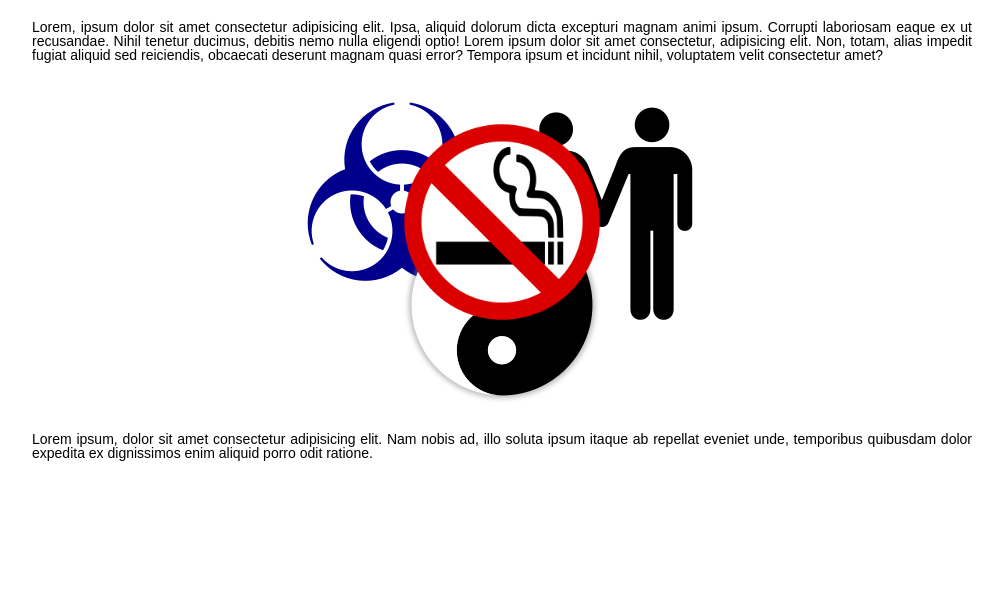
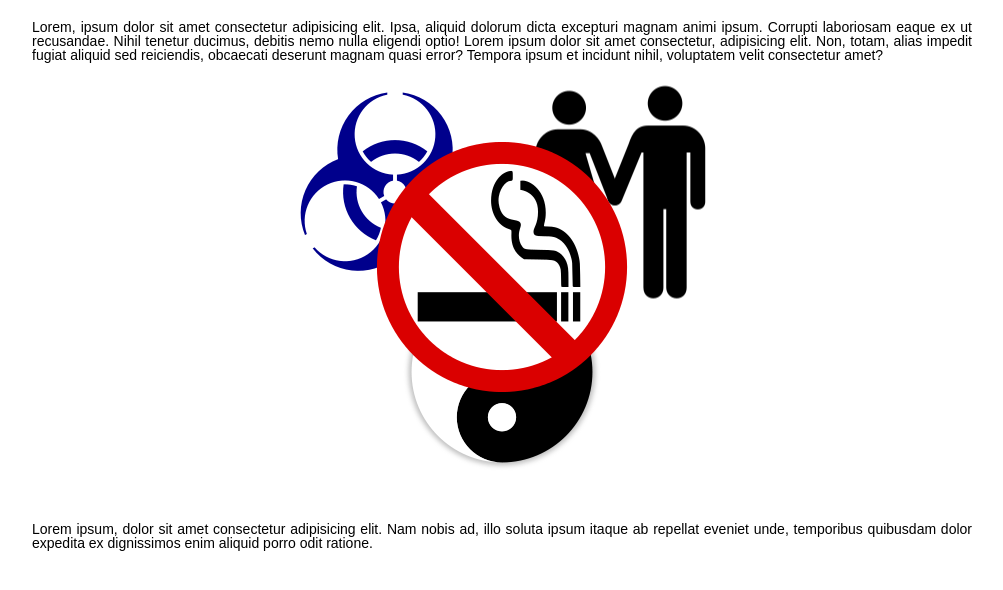
Before and after one commit to 7862212/DZ8b, a plain HTML site: page index.html in a window 1280 px wide. Shown: the whole page, without its empty margins (138-1141 px from the left). Drawn offline with Linux system fonts and the light colour scheme.

Commit message:
added background

```diff
--- a/Source/style.scss
+++ b/Source/style.scss
@@ -36,7 +36,6 @@ body {
 	&__menu {}
 
 	// .maket-abc__text
-
 	&__text {
 		text-align: justify;
 		padding: 20px;
@@ -44,12 +43,11 @@ body {
 
 	// .maket-abc__pic
 	&__pic {
-		padding: 20px;
 		display: flex;
-		align-items: end;
-		justify-content: space-evenly;
+		align-items: flex-end;
+		justify-content: center;
 		position: relative;
-		height: 330px;
+		height: 420px;
 	}
 }
 
@@ -57,45 +55,53 @@ body {
 
 	// .pic__biohazard
 	&__biohazard {
-		max-width: 200px;
+		background: url(../img/biohazard.png) center no-repeat;
+		max-width: 220px;
 		width: 100%;
+		height: 220px;
+		margin-left: -215px;
 		position: absolute;
-		margin-left: -200px;
-		top: 20px;
+		top: 0px;
 	}
 
-	&__biohazard:hover {
+	&__biohazard:hover{
 		z-index: 2;
 	}
 
 	// .pic__man-and-woman
 	&__man-and-woman {
-		max-width: 200px;
+		background: url(../img/Man-and-woman.png) center no-repeat;
+		max-width: 220px;
 		width: 100%;
+		height: 220px;
+		margin-left: 226px;
 		position: absolute;
-		margin-left: 200px;
-		top: 20px;
+		top: 0px;
 	}
 
 	&__man-and-woman:hover {
 			z-index: 2;
 	}
 
-	// .pic__smoking
-	&__smoking {
-		max-width: 200px;
+	// .pic__no-smoking
+	&__no-smoking {
+		background: url(../img/No_smoking.png) center no-repeat;
+		max-width: 257px;
 		width: 100%;
+		height: 250px;
 		position: absolute;
-			top: 40px;
+		top: 60px;
 		z-index: 1;
 	}
 
 	// .pic__yin-and-yang
 	&__yin-and-yang {
-		max-width: 200px;
+		background: url(../img/Yin_and_Yang.png) center no-repeat;
+		max-width: 220px;
 		width: 100%;
+		height: 220px;
 		position: absolute;
-			top: 123px;
+		top: 180px;
 	}
 
 	&__yin-and-yang:hover {
@@ -103,5 +109,4 @@ body {
 	}
 }
 
-
 .footer {}
--- a/index.html
+++ b/index.html
@@ -28,10 +28,10 @@
 						</div>
 
 						<div class="maket-abc__pic">
-							<img src="./img/biohazard.png" alt="biohazard" class="pic__biohazard">
-							<img src="./img/Man-and-woman.png" alt="Man-and-woman" class="pic__man-and-woman">
-							<img src="./img/No_smoking.png" alt="no-smoking" class="pic__smoking">
-							<img src="./img/Yin_and_Yang.png" alt="yin-and-yang" class="pic__yin-and-yang">
+							<div class="pic__biohazard"></div>
+							<div class="pic__man-and-woman"></div>
+							<div class="pic__no-smoking"></div>
+							<div class="pic__yin-and-yang"></div>
 						</div>
 
 						<div class="maket-abc__text">
```
Also changed, not shown: css/style.css. Lines whose indentation alone changed are shown as unchanged.
